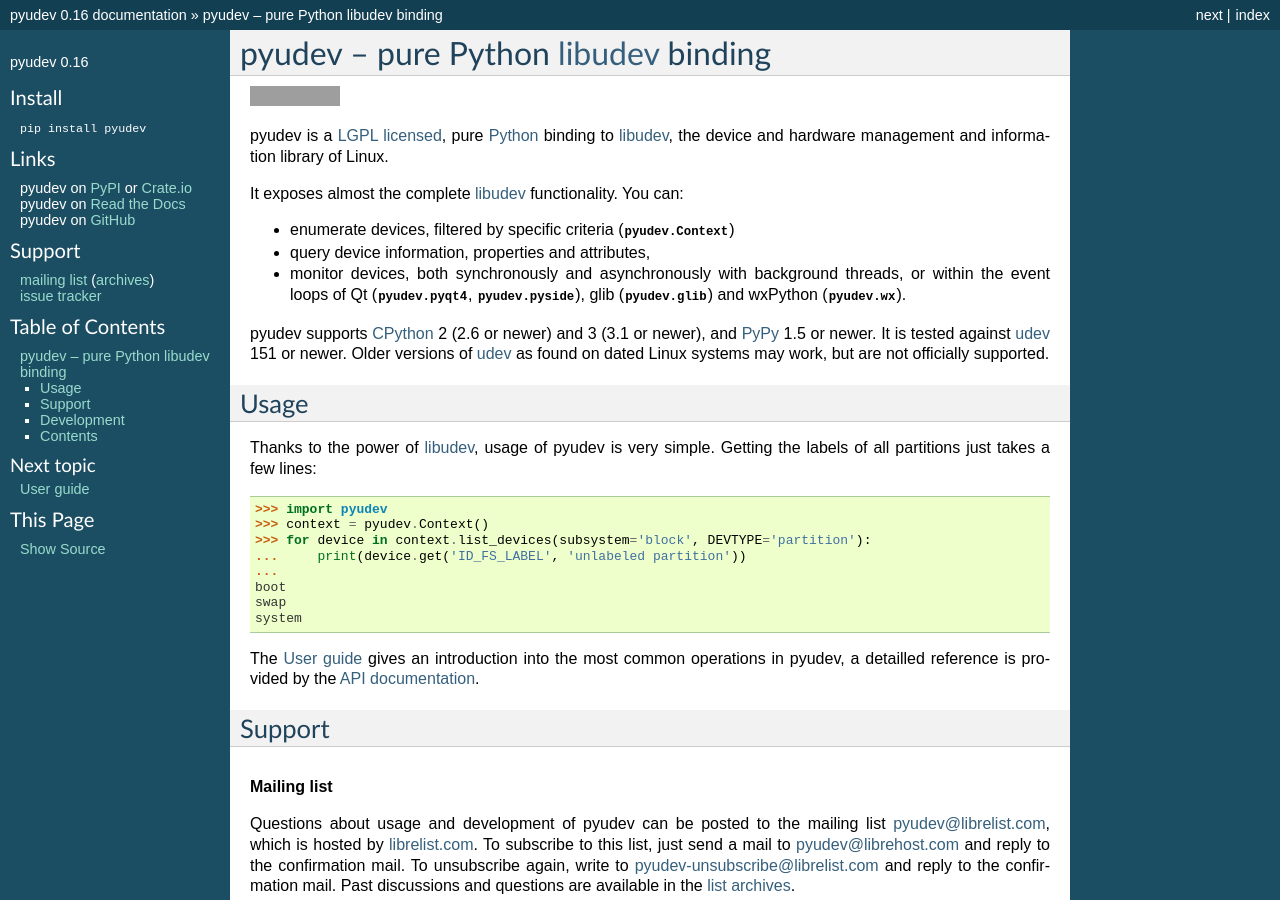
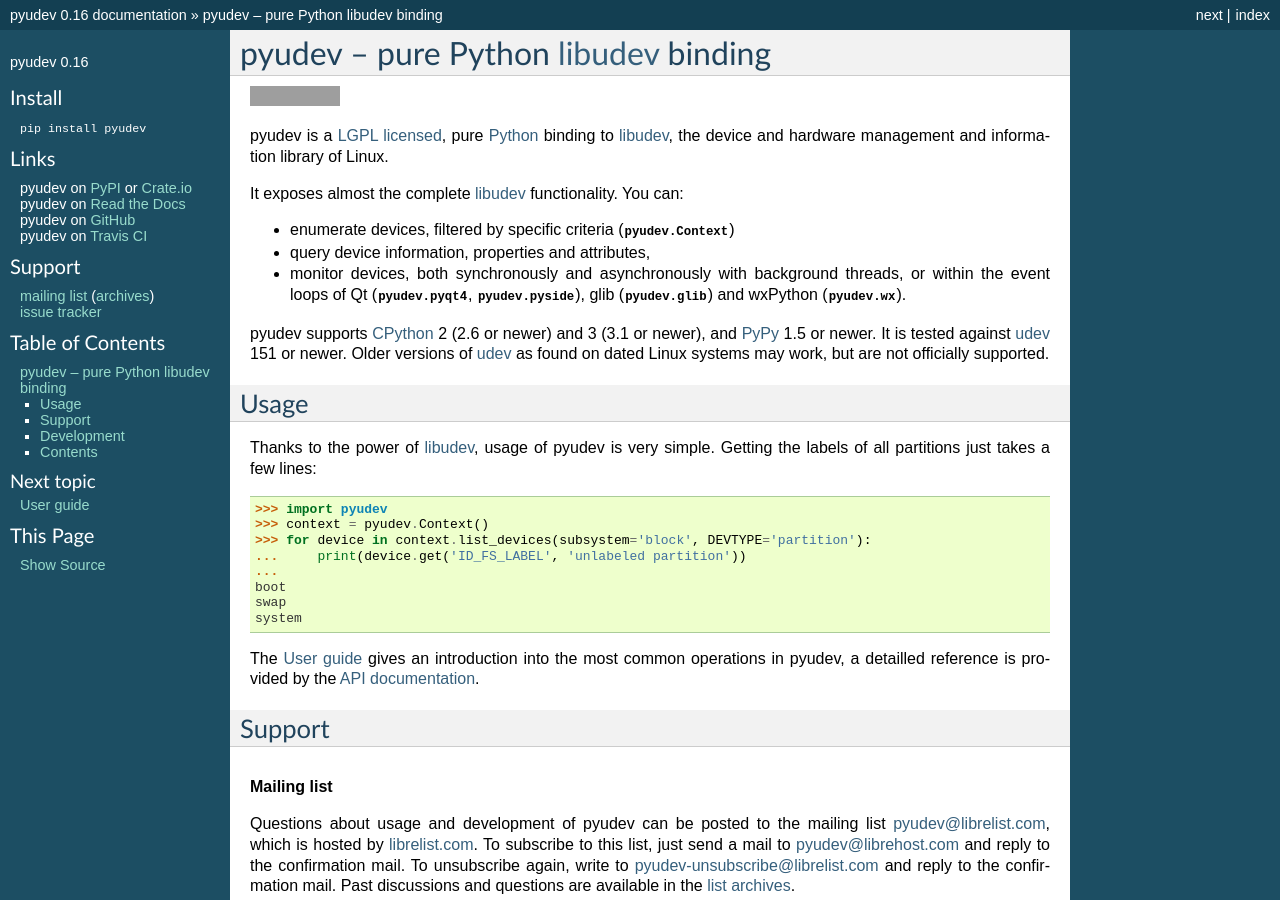
Before and after one commit to pyudev/pyudev, a Sphinx documentation site: the page built from doc/index.rst, in a window 1280 px wide and 900 px high. Built offline with Sphinx 7.4.7, drawn with Linux system fonts in a browser that asks for light colours; pages that are not in the unit, such as notebooks, are missing from menus; grey boxes are pictures that could not be loaded.

Commit message:
Add sidebar link to travis

```diff
--- a/doc/_templates/info.html
+++ b/doc/_templates/info.html
@@ -17,6 +17,7 @@
   {{link('Crate.io', 'https://crate.io/packages/pyudev')}}</li>
   <li>pyudev on {{link('Read the Docs', 'http://readthedocs.org/projects/pyudev/?fromdocs=pyudev')}}</li>
   <li>pyudev on {{link('GitHub', 'https://github.com/lunaryorn/pyudev')}}</li>
+  <li>pyudev on {{link('Travis CI', 'http://travis-ci.org/#!/lunaryorn/pyudev')}}</li>
 </ul>
 
 <h3>Support</h3>
```
